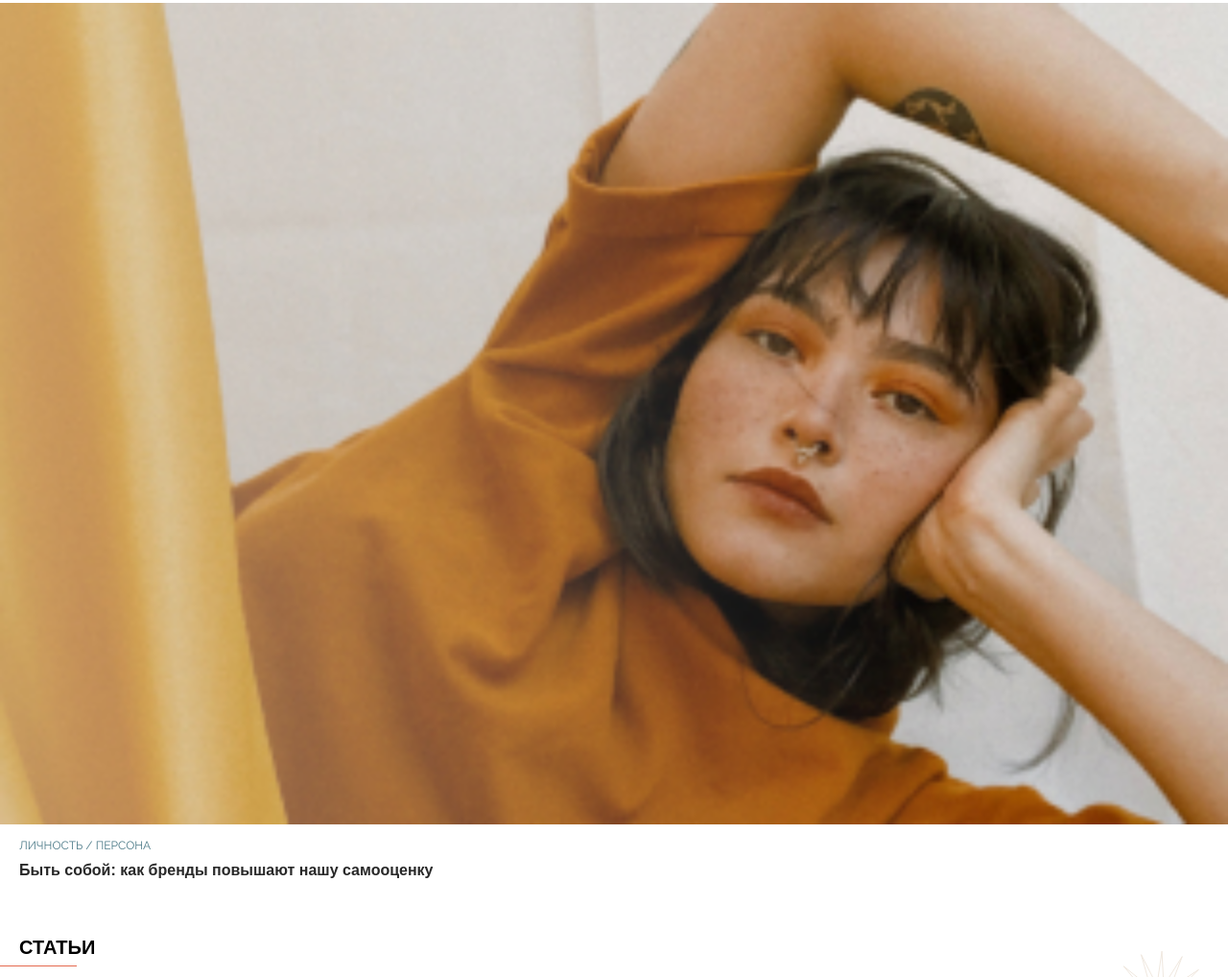
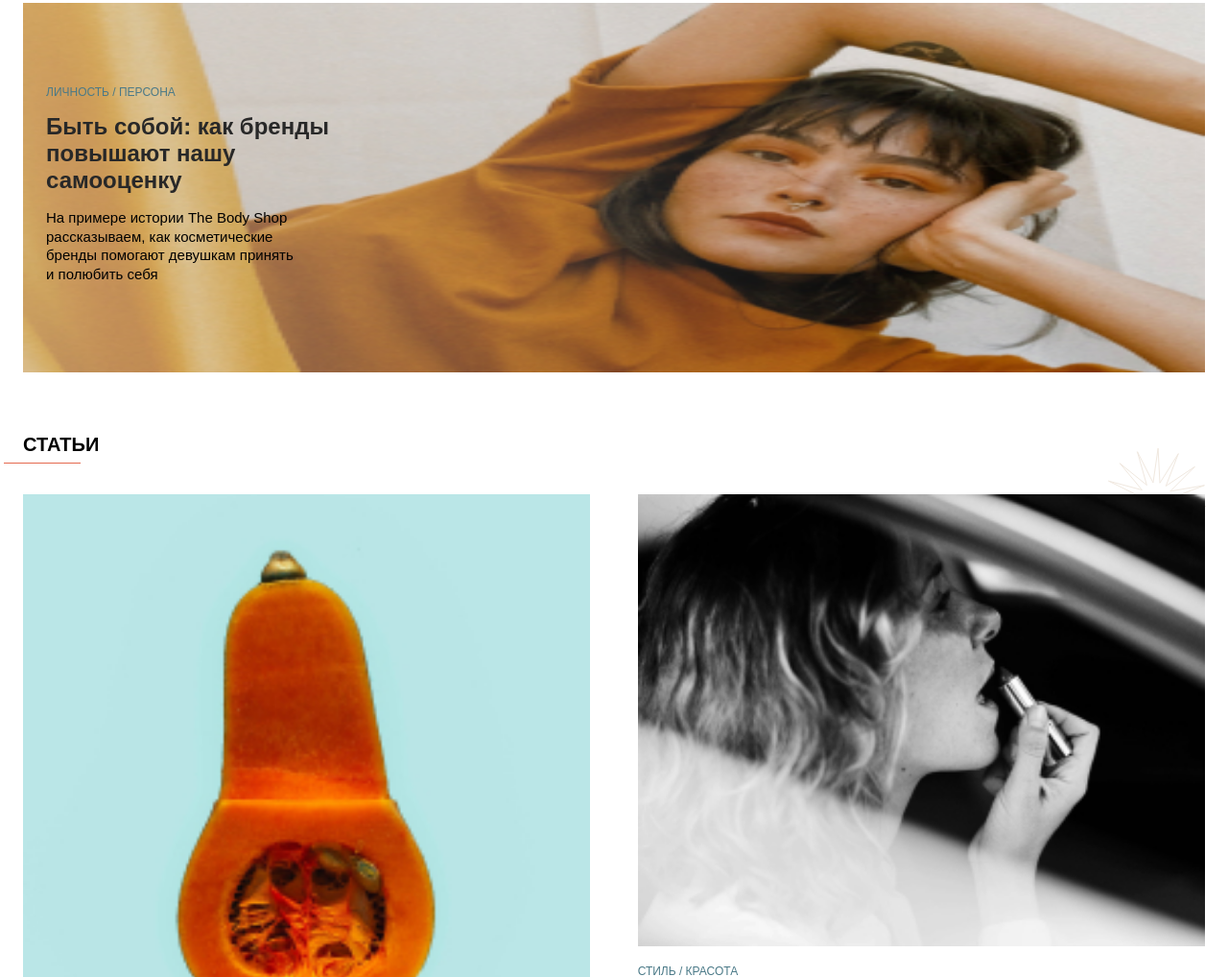
Before and after one commit to valmlord/media-bay, a website: page src/index.html in a window 1280 px wide. Shown: the part 132-1150 px from the top of the page at 96% size. Drawn offline with nearby package versions, Linux system fonts and the light colour scheme; files that its build step writes are made by us from their sources; files whose address does not match are found by name; a web font is replaced by a local one.

Commit message:
article section 768px adaptive

```diff
--- a/src/assets/sass/blocks/_articles.scss
+++ b/src/assets/sass/blocks/_articles.scss
@@ -2,6 +2,7 @@
     &-items {
         display: flex;
         flex-direction: column;
+        justify-content: center;
         position: relative;
         &:before {
             content: url('../icons/articles/Star.svg');
--- a/src/assets/sass/blocks/_promo.scss
+++ b/src/assets/sass/blocks/_promo.scss
@@ -1,10 +1,15 @@
 .promo {
+    .container {
+        &:first-child {
+            padding: 0;
+        }
+    }
     &-slider {
         &__img {
             width: 100%;
         }
 
-        &__title {
+        &__heading {
             font-family: 'Raleway', sans-serif;
             font-size: 12px;
             font-weight: 400;
@@ -12,11 +17,15 @@
             margin-top: 15px;
         }
 
-        &__description {
+        &__title {
             font-family: 'QuincyCF', sans-serif;
             margin-top: 10px;
             color: $black;
             font-weight: 700;
+            font-size: 20px;
+        }
+        &__description {
+            display: none;
         }
     }
 }
--- a/src/assets/sass/libs/_fonts.scss
+++ b/src/assets/sass/libs/_fonts.scss
@@ -1,15 +1,23 @@
 @font-face {
   font-family: "QuincyCF";
-    src: url("../../fonts/QuincyCF-Bold.otf") format("otf");
+  src: url("../fonts/QuincyCF-Bold.otf") format("otf");
   font-weight: 700;
   font-style: normal;
   font-display: swap;
 }
 
 @font-face {
+  font-family: "Raleway";
+  src: url("../fonts/Raleway-Regular.ttf") format("ttf");
+  font-weight: 400;
+  font-style: normal;
+  font-display: swap;
+}
+
+@font-face {
   font-family: 'icomoon';
-    src:  url('../fonts/icomoon.eot?ifzahk');
-    src:  url('../fonts/icomoon.eot?ifzahk#iefix') format('embedded-opentype'),
+  src: url('../fonts/icomoon.eot?ifzahk');
+  src: url('../fonts/icomoon.eot?ifzahk#iefix') format('embedded-opentype'),
     url('../fonts/icomoon.ttf?ifzahk') format('truetype'),
     url('../fonts/icomoon.woff?ifzahk') format('woff'),
     url('../fonts/icomoon.svg?ifzahk#icomoon') format('svg');
@@ -18,7 +26,8 @@
   font-display: block;
 }
 
-  [class^="icon-"], [class*=" icon-"] {
+[class^="icon-"],
+[class*=" icon-"] {
   /* use !important to prevent issues with browser extensions that change fonts */
   font-family: 'icomoon' !important;
   speak: never;
@@ -36,9 +45,11 @@
 .icon-instagram:before {
   content: "\e900";
 }
+
 .icon-facebook:before {
   content: "\e901";
 }
+
 .icon-twitter:before {
   content: "\e902";
 }
--- a/src/assets/sass/media/_articles_media.scss
+++ b/src/assets/sass/media/_articles_media.scss
@@ -0,0 +1,21 @@
+@media (min-width: 768px) {
+    .articles {
+        &-items {
+            display: flex;
+            flex-direction: row;
+            flex-wrap: wrap;
+            justify-content: space-between;
+            position: relative;
+
+        }
+        &-item {
+            width: 48%;
+            &:nth-child(1) {
+                height: 500px;
+            }
+            &:nth-child(2) {
+                height: 374px;
+            }
+        }
+    }
+}
--- a/src/assets/sass/media/_promo_media.scss
+++ b/src/assets/sass/media/_promo_media.scss
@@ -0,0 +1,42 @@
+@media (min-width: 768px) {
+    .promo {
+        .container {
+            &:first-child {
+                padding: 0 24px;
+            }
+
+            &:nth-child(2) {
+                position: absolute;
+                top: 71px;
+            }
+        }
+
+        &-slider {
+            &__img {
+                width: 100%;
+                max-height: 385px;
+            }
+
+            &__title {
+                font-family: 'QuincyCF', sans-serif;
+                font-size: 24px;
+                font-weight: 700;
+                color: $black;
+                margin-top: 15px;
+                max-width: 308px;
+                line-height: 28px;
+            }
+
+            &__description {
+                display: flex;
+                font-family: 'Raleway', sans-serif;
+                font-style: normal;
+                font-weight: normal;
+                font-size: 15px;
+                line-height: 130%;
+                margin-top: 15px;
+                max-width: 268px;
+            }
+        }
+    }
+}
--- a/src/assets/sass/style.scss
+++ b/src/assets/sass/style.scss
@@ -46,3 +46,9 @@
   .container {
     padding: 0 20px;
   }
+
+  @media (min-width: 768px) {
+    .container {
+      padding: 0 24px;
+    }
+  }
--- a/src/index.html
+++ b/src/index.html
@@ -5,9 +5,6 @@
   <meta charset="UTF-8" />
   <meta http-equiv="X-UA-Compatible" content="IE=edge" />
   <meta name="viewport" content="width=device-width, initial-scale=1.0" />
-  <link rel="preconnect" href="https://fonts.googleapis.com">
-  <link rel="preconnect" href="https://fonts.gstatic.com" crossorigin>
-  <link href="https://fonts.googleapis.com/css2?family=Raleway&display=swap" rel="stylesheet">
   <link rel="stylesheet" href="assets/css/style.min.css" />
   <title>Manifest</title>
 </head>
@@ -50,26 +47,31 @@
   <!-- SLIDER PROMO -->
 
   <section class="promo">
+    <div class="container">
       <div class="promo-slider">
         <div class="promo-slider__item">
           <img class="promo-slider__img" src="assets/img/promo/slide-1.jpg" alt="slider-item">
           <div class="container">
-          <h1 class="promo-slider__title">ЛИЧНОСТЬ / ПЕРСОНА</h1>
-          <p class="promo-slider__description">Быть собой: как бренды повышают нашу самооценку</p>
+            <h1 class="promo-slider__heading">ЛИЧНОСТЬ / ПЕРСОНА</h1>
+            <h2 class="promo-slider__title">Быть собой: как бренды повышают нашу самооценку</h2>
+            <p class="promo-slider__description">На примере истории The Body Shop рассказываем, как косметические бренды помогают девушкам принять и полюбить себя</p>
           </div>
         </div>
         <div class="promo-slider__item">
           <img class="promo-slider__img" src="assets/img/promo/slide-1.jpg" alt="slider-item">
           <div class="container">
-          <h1 class="promo-slider__title">ПЕРСОНА / ЛИЧНОСТЬ</h1>
-          <p class="promo-slider__description">Быть собой: как бренды повышают нашу самооценку</p>
+            <h1 class="promo-slider__heading">ПЕРСОНА / ЛИЧНОСТЬ</h1>
+            <h2 class="promo-slider__title">Быть собой: как бренды повышают нашу самооценку</h2>
+            <p class="promo-slider__description">На примере истории The Body Shop рассказываем, как косметические бренды помогают девушкам принять и полюбить себя</p>
           </div>
         </div>
         <div class="promo-slider__item">
           <img class="promo-slider__img" src="assets/img/promo/slide-1.jpg" alt="slider-item">
           <div class="container">
-          <h1 class="promo-slider__title">ЛИЧНОСТЬ / ПЕРСОНА</h1>
-          <p class="promo-slider__description">Быть собой: как бренды повышают нашу самооценку</p>
+            <h1 class="promo-slider__heading">ЛИЧНОСТЬ / ПЕРСОНА</h1>
+            <h2 class="promo-slider__title">Быть собой: как бренды повышают нашу самооценку</h2>
+            <p class="promo-slider__description">На примере истории The Body Shop рассказываем, как косметические бренды помогают девушкам принять и полюбить себя</p>
+          </div>
         </div>
       </div>
     </div>
```
Also changed, not shown: dist/assets/css/style.min.css, dist/assets/fonts/Raleway-Regular.ttf (added), dist/assets/img/promo/slide-1-tablet.jpg (added), dist/index.html, src/assets/fonts/Raleway-Regular.ttf (added), src/assets/img/promo/slide-1-tablet.jpg (added). Lines whose indentation alone changed are shown as unchanged.
